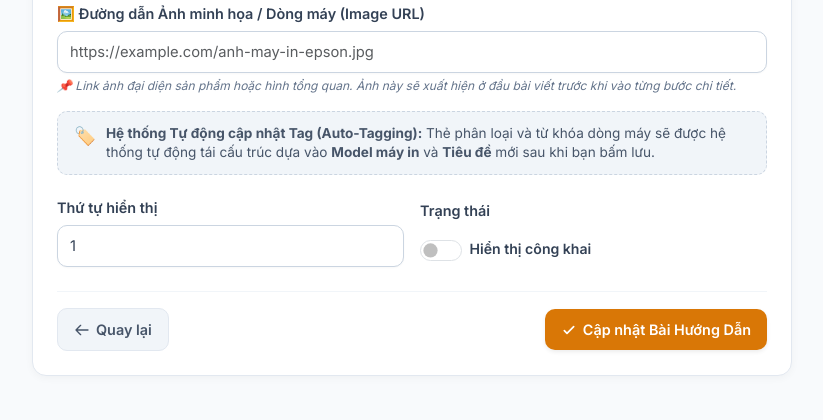
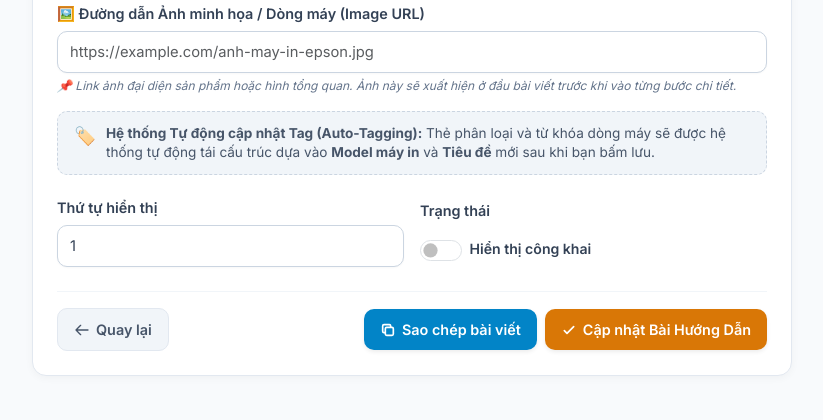
Before and after one commit to thangdcgv/printer-guide, a FastAPI app: template app/templates/guide_edit.html in a window 1280 px wide. Shown: the part 541-961 px from the top of the page, without its empty margins (228-1051 px from the left). Run offline with FastAPI, Linux system fonts and the light colour scheme; the template is opened without the code that fills it, so the values that code supplies are empty.

Commit message:
update copy fuc

```diff
--- a/app/routers/guide.py
+++ b/app/routers/guide.py
@@ -276,7 +276,68 @@ async def create_submit(
         status_code=status.HTTP_303_SEE_OTHER
     )
 
+@router.post("/copy/{guide_id}")
+async def copy_guide(guide_id: int):
+    try:
+        # 1. Lấy thông tin bài viết gốc từ bảng 'guide'
+        guide_res = supabase.table("guide").select("*").eq("id", guide_id).execute()
 
+        if not guide_res.data or len(guide_res.data) == 0:
+            raise HTTPException(status_code=404, detail="Không tìm thấy bài viết hướng dẫn gốc!")
+
+        original_guide = guide_res.data[0]
+
+        # 2. Chuẩn bị dữ liệu cho bài viết mới dựa đúng schema bảng guide
+        new_guide_data = {
+            "printer_model_id": original_guide.get("printer_model_id"),
+            "title": f"{original_guide['title']} (Bản sao)",
+            "description": original_guide.get("description"),
+            "image_url": original_guide.get("image_url"),
+            "sort_order": (original_guide.get("sort_order") or 1) + 1,
+            "is_active": False # Mặc định bản sao để ẩn (False) để bạn kiểm tra lại trước khi public
+        }
+
+        # 3. Thêm bản ghi mới vào bảng 'guide'
+        insert_guide_res = supabase.table("guide").insert(new_guide_data).execute()
+
+        if not insert_guide_res.data:
+            raise HTTPException(status_code=500, detail="Không thể tạo bản sao bài viết trong cơ sở dữ liệu.")
+
+        new_guide = insert_guide_res.data[0]
+        new_guide_id = new_guide["id"]
+
+        # 4. Sao chép toàn bộ các bước hướng dẫn (guide_steps) liên quan của bài cũ sang bài mới
+        steps_res = supabase.table("guide_step").select("*").eq("guide_id", guide_id).execute()
+
+        if steps_res.data and len(steps_res.data) > 0:
+            new_steps_list = []
+            for step in steps_res.data:
+                new_steps_list.append({
+                    "guide_id": new_guide_id, # Trỏ khóa ngoại sang ID bài viết mới
+                    "step_number": step.get("step_number"),
+                    "title": step.get("title"),
+                    "content": step.get("content"),
+                    "note": step.get("note"),
+                    "video_url": step.get("video_url"),
+                    "download_url": step.get("download_url"),
+                    "image_urls": step.get("image_urls"),
+                    "is_active": step.get("is_active", True)
+                })
+
+            if new_steps_list:
+                supabase.table("guide_step").insert(new_steps_list).execute()
+
+        # 5. Trả về kết quả thành công và kèm ID để Frontend tự động chuyển hướng sang trang chỉnh sửa bản sao
+        return {
+            "success": True,
+            "message": "Sao chép bài viết và các bước hướng dẫn thành công!",
+            "new_guide_id": new_guide_id
+        }
+
+    except Exception as e:
+        if isinstance(e, HTTPException):
+            raise e
+        raise HTTPException(status_code=500, detail=f"Lỗi hệ thống khi sao chép bài viết: {str(e)}")
 # =====================================================
 # EDIT
 # =====================================================
--- a/app/templates/guide_edit.html
+++ b/app/templates/guide_edit.html
@@ -101,6 +101,27 @@
         color: white;
     }
 
+    .btn-info-modern {
+        background-color: #0284c7;
+        color: white;
+        border: none;
+        border-radius: 10px;
+        font-weight: 600;
+        font-size: clamp(0.82rem, 2vw, 0.9rem);
+        padding: 10px 16px;
+        transition: all 0.2s;
+        display: inline-flex;
+        align-items: center;
+        justify-content: center;
+        gap: 6px;
+        cursor: pointer;
+        white-space: nowrap;
+    }
+    .btn-info-modern:hover {
+        background-color: #0369a1;
+        color: white;
+    }
+
     .btn-secondary-modern {
         background-color: #f1f5f9;
         color: #475569;
@@ -135,7 +156,8 @@
             gap: 10px;
         }
         .action-buttons-area .btn-secondary-modern,
-        .action-buttons-area .btn-warning-modern {
+        .action-buttons-area .btn-warning-modern,
+        .action-buttons-area .btn-info-modern {
             width: 100%;
         }
     }
@@ -245,23 +267,68 @@
                             <svg xmlns="http://www.w3.org/2000/svg" width="16" height="16" fill="none" viewBox="0 0 24 24" stroke="currentColor" stroke-width="2"><path stroke-linecap="round" stroke-linejoin="round" d="M10 19l-7-7m0 0l7-7m-7 7h18"/></svg>
                             Quay lại
                         </a>
-                        <button type="submit" class="btn-warning-modern shadow-sm">
-                            <!-- SVG Check Icon -->
-                            <svg xmlns="http://www.w3.org/2000/svg" width="16" height="16" fill="none" viewBox="0 0 24 24" stroke="currentColor" stroke-width="2.5"><path stroke-linecap="round" stroke-linejoin="round" d="M5 13l4 4L19 7"/></svg>
-                            Cập nhật Bài Hướng Dẫn
-                        </button>
+
+                        <!-- Cụm nút bên phải: Nút Sao Chép Bài Viết đặt ngay cạnh nút Cập Nhật -->
+                        <div class="d-flex gap-2 flex-wrap justify-content-end">
+                            <button type="button" onclick="copyGuide('{{ guide.id }}')" class="btn-info-modern shadow-sm">
+                                <!-- SVG Copy Icon -->
+                                <svg xmlns="http://www.w3.org/2000/svg" width="16" height="16" fill="none" viewBox="0 0 24 24" stroke="currentColor" stroke-width="2.5"><path stroke-linecap="round" stroke-linejoin="round" d="M8 16H6a2 2 0 01-2-2V6a2 2 0 012-2h8a2 2 0 012 2v2m-6 12h8a2 2 0 002-2v-8a2 2 0 00-2-2h-8a2 2 0 00-2 2v8a2 2 0 002 2z"/></svg>
+                                Sao chép bài viết
+                            </button>
+
+                            <button type="submit" class="btn-warning-modern shadow-sm">
+                                <!-- SVG Check Icon -->
+                                <svg xmlns="http://www.w3.org/2000/svg" width="16" height="16" fill="none" viewBox="0 0 24 24" stroke="currentColor" stroke-width="2.5"><path stroke-linecap="round" stroke-linejoin="round" d="M5 13l4 4L19 7"/></svg>
+                                Cập nhật Bài Hướng Dẫn
+                            </button>
+                        </div>
                     </div>
                 </form>
             </div>
         </div>
     </div>
 </div>
+
 <script>
+    // Live preview ảnh minh họa khi nhập URL
     document.getElementById('image_url').addEventListener('input', function(e) {
         const previewImg = document.querySelector('.mb-3 img[alt="Preview"]');
         if (previewImg) {
             previewImg.src = e.target.value.trim() || '{{ guide.image_url or "" }}';
         }
     });
+
+    // Hàm gọi API FastAPI để nhân bản (copy) bài viết hướng dẫn
+    async function copyGuide(guideId) {
+        if (!confirm('Bạn có chắc chắn muốn nhân bản (copy) bài viết này cùng toàn bộ các bước liên quan không?')) {
+            return;
+        }
+
+        try {
+            let response = await fetch(`/admin/guide/copy/${guideId}`, {
+                method: 'POST',
+                headers: {
+                    'Content-Type': 'application/json'
+                }
+            });
+
+            let result = await response.json();
+
+            if (response.ok && result.success) {
+                alert(result.message || 'Sao chép bài viết thành công!');
+                // Nếu API trả về ID của bản sao, chuyển hướng sang trang chỉnh sửa bản sao đó, ngược lại về danh sách
+                if (result.new_guide_id) {
+                    window.location.href = `/admin/guide/edit/${result.new_guide_id}`;
+                } else {
+                    window.location.href = '/admin/guide';
+                }
+            } else {
+                alert('Lỗi: ' + (result.detail || result.message || 'Không thể sao chép bài viết.'));
+            }
+        } catch (error) {
+            console.error('Lỗi kết nối:', error);
+            alert('Đã xảy ra lỗi kết nối đến máy chủ FastAPI!');
+        }
+    }
 </script>
 {% endblock %}
```
Also changed, not shown: app/routers/guide_step.py (line endings or trailing spaces), app/templates/guide_steps.html (line endings or trailing spaces).
